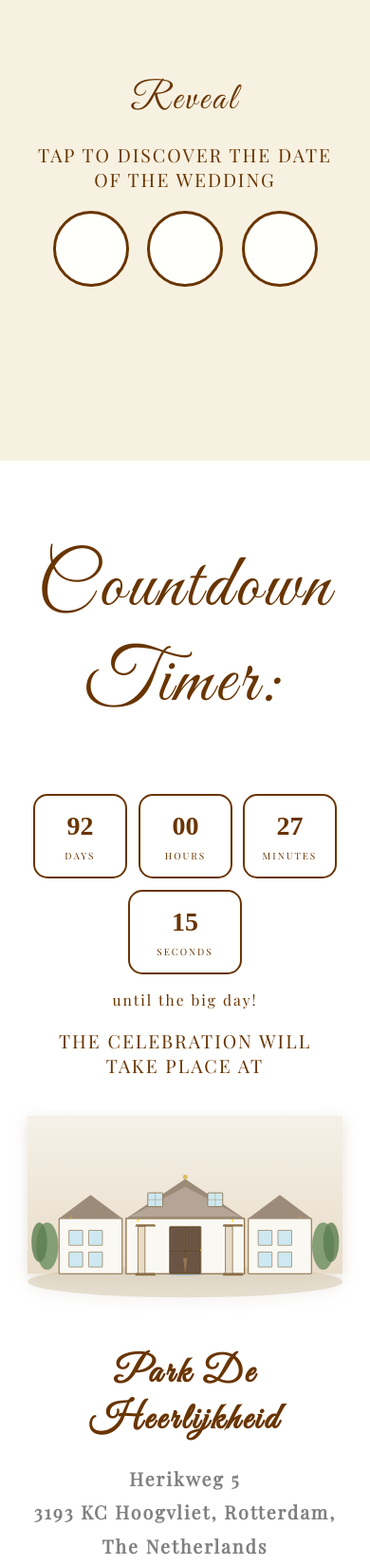
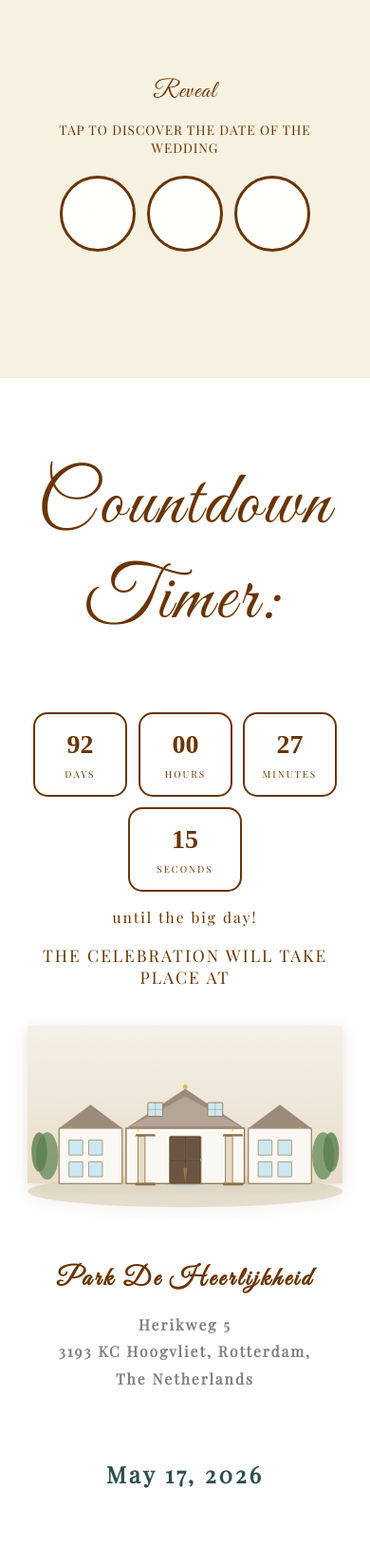
Before and after one commit to Zaccy0345/bruiloft-uitnodiging-, a plain HTML site: page index.html in a window 390 px wide. Shown: the part 864-2513 px from the top of the page at 95% size. Drawn offline with nearby package versions, Linux system fonts and the light colour scheme.

Commit message:
verbeterdere resposive

```diff
--- a/Styles/style.css
+++ b/Styles/style.css
@@ -134,14 +134,15 @@
 .paragraafBeginPagina
 {
     font-family:                             'Playfair Display', serif;
-    font-size:                               clamp(20px, 5vw, 30px);
+    font-size:                               clamp(16px, 4.5vw, 30px);
     text-align:                              center;
-    letter-spacing:                         2px;
+    letter-spacing:                         clamp(0.5px, 1vw, 2px);
     color:                                #693500;
     margin: 0;
     padding-top: clamp(30px, 8vh, 40px);
     padding-left: 15px;
     padding-right: 15px;
+    line-height: 1.4;
 }
 .namenVanBruidEnBruidegom
 {
@@ -149,7 +150,7 @@
     font-size:                              clamp(40px, 12vw, 80px);
     font-weight:                            lighter;
     font-family:                           'Great Vibes', cursive;
-    letter-spacing:                         2px;
+    letter-spacing:                         clamp(1px, 1vw, 2px);
     color:                                 #693500;
     margin: 20px 0;
     padding: 0 15px;
@@ -160,7 +161,7 @@
     font-size:                               clamp(16px, 4vw, 24px);
     text-align:                              center;
     color:                                #693500;
-    letter-spacing:                         2px;
+    letter-spacing:                         clamp(0.5px, 0.8vw, 2px);
     padding: 0 15px 20px 15px;
     line-height: 1.6;
 }
@@ -211,14 +212,15 @@
 .datumVanDeBruiloftH1
 {
     text-align:                             center;
-    font-size:                              clamp(40px, 10vw, 80px);
+    font-size:                              clamp(28px, 7.5vw, 80px);
     font-weight:                            lighter;
     font-family:                           'Great Vibes', cursive;
-    letter-spacing:                         3px;
+    letter-spacing:                         clamp(1px, 0.8vw, 3px);
     color:                                 #693500;
     margin: 0;
     padding: 0 15px;
     opacity: 0;
+    line-height: 1.3;
 }
 
 .datumVanDeBruiloftH1.show {
@@ -227,12 +229,13 @@
 .paragraafDatumVanDeBruiloft
 {
     font-family:                             'Playfair Display', serif;
-    font-size:                               clamp(18px, 5vw, 30px);
+    font-size:                               clamp(14px, 4vw, 30px);
     text-align:                              center;
-    letter-spacing:                         2px;
+    letter-spacing:                         clamp(0.5px, 0.8vw, 2px);
     color:                                #693500;
     padding: 0 15px;
     opacity: 0;
+    line-height: 1.4;
 }
 
 .paragraafDatumVanDeBruiloft.show {
@@ -348,6 +351,7 @@
   font-weight: lighter;
   margin-bottom: clamp(20px, 5vh, 30px);
   padding: 0 15px;
+  letter-spacing: clamp(1px, 0.8vw, 3px);
 }
 
 .countdown-display {
@@ -392,17 +396,17 @@
 .weAreGettingMarried
 {
     font-family:                             'Playfair Display', serif;
-    font-size:                               24px;
+    font-size:                               clamp(16px, 4.5vw, 24px);
     text-align:                              center;
-
-    letter-spacing:                         2px;
-
+    letter-spacing:                         clamp(0.5px, 0.8vw, 2px);
     color:                                #693500;
-
-    padding-top: 50px;
+    padding-top: clamp(30px, 6vh, 50px);
+    padding-left: 15px;
+    padding-right: 15px;
     opacity: 0;
     pointer-events: none;
     transition: opacity 0.6s ease 0.4s;
+    line-height: 1.4;
 }
 
 .weAreGettingMarried.revealed-text {
@@ -485,7 +489,7 @@
     font-family:                             'Playfair Display', serif;
     font-size:                               clamp(14px, 4vw, 20px);
     text-align:                              center;
-    letter-spacing:                         2px;
+    letter-spacing:                         clamp(0.5px, 0.8vw, 2px);
     color:                                #693500;
     opacity: 0;
     padding: 0 15px;
@@ -525,9 +529,9 @@
 .locationParagraaf
 {
     font-family:                             'Playfair Display', serif;
-    font-size:                               clamp(18px, 5vw, 24px);
+    font-size:                               clamp(16px, 4.5vw, 24px);
     text-align:                              center;
-    letter-spacing:                         2px;
+    letter-spacing:                         clamp(0.5px, 0.8vw, 2px);
     color:                                #693500;
     opacity: 0;
     padding: 0 15px;
@@ -539,14 +543,15 @@
 .locationNaam
 {
     text-align:                             center;
-    font-size:                              clamp(35px, 10vw, 60px);
+    font-size:                              clamp(30px, 9vw, 60px);
     font-weight: bolder;
     font-family:                           'Great Vibes', cursive;
-    letter-spacing:                         3px;
+    letter-spacing:                         clamp(1px, 0.8vw, 3px);
     color:                                 #693500;
     opacity: 0;
     padding: 0 15px;
-    margin: 20px 0;
+    margin: 15px 0;
+    line-height: 1.4;
 }
 
 .locationNaam.show {
@@ -555,10 +560,10 @@
 .straatNaameVilla
 {
     font-family:                             'Playfair Display', serif;
-    font-size:                               clamp(18px, 5vw, 34px);
+    font-size:                               clamp(16px, 4.5vw, 34px);
     font-weight: bold;
     text-align:                              center;
-    letter-spacing:                         2px;
+    letter-spacing:                         clamp(0.5px, 0.8vw, 2px);
     color:                                grey;
     opacity: 0;
     padding: 0 15px;
@@ -575,7 +580,7 @@
     font-weight:                            bold;
     padding-top:                            clamp(30px, 6vh, 60px);
     font-family:                             'Playfair Display', serif;
-    letter-spacing:                         3px;
+    letter-spacing:                         clamp(0.5px, 0.8vw, 3px);
     color:                                 darkslategrey;
     opacity: 0;
     padding-left: 15px;
@@ -626,6 +631,21 @@
         padding: 60px 15px 20px 15px;
     }
 
+    .datumVanDeBruiloftH1 {
+        font-size: clamp(24px, 6.5vw, 36px) !important;
+        margin-bottom: 10px;
+        letter-spacing: 1px;
+    }
+
+    .paragraafDatumVanDeBruiloft {
+        font-size: clamp(13px, 3.5vw, 18px) !important;
+        letter-spacing: 1px;
+    }
+
+    .datumVanDeBruiloftBolletjes {
+        gap: clamp(8px, 3vw, 15px) !important;
+    }
+
     .countdown-timer {
         padding: 20px 15px;
     }
@@ -641,6 +661,14 @@
 
     .venue-illustration {
         width: 95% !important;
+    }
+
+    .locationNaam {
+        font-size: clamp(24px, 7vw, 40px) !important;
+    }
+
+    .straatNaameVilla {
+        font-size: clamp(14px, 4vw, 20px) !important;
     }
 }
 
```
